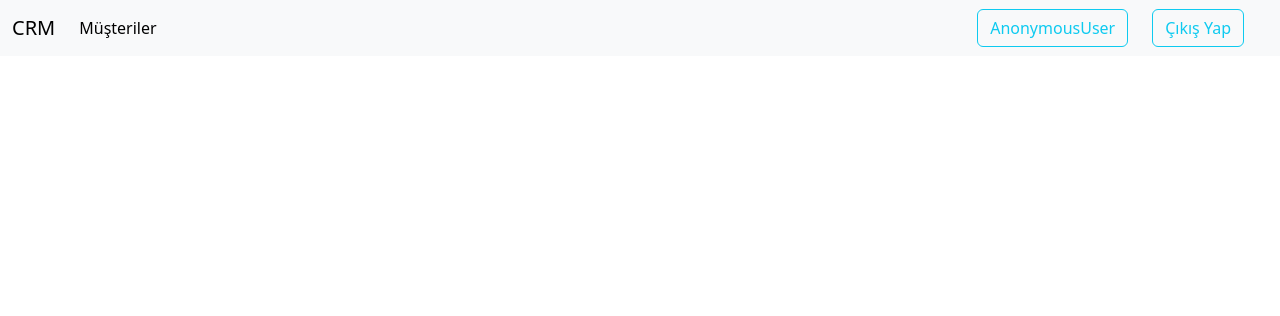
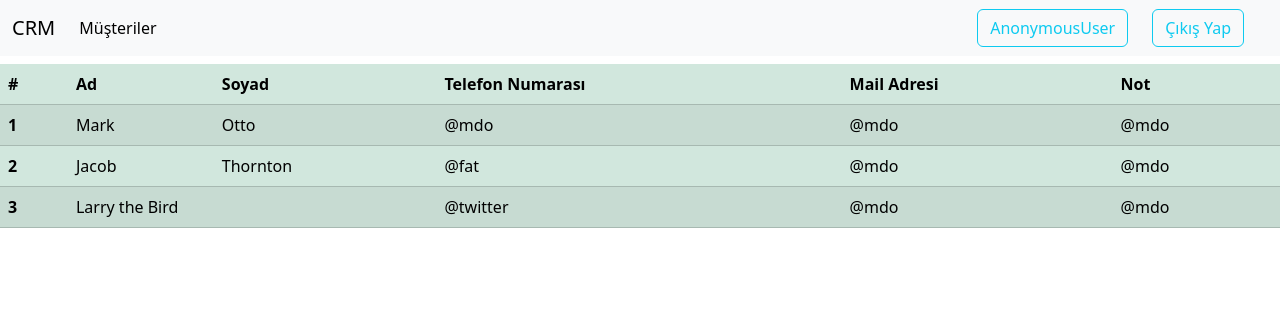
Before and after one commit to eliftubakorkmaz/CRMApp, a Django app: page /musteriler/ in a window 1280 px wide. Shown: the top 316 px of the page. Run offline with Django 4.2, Linux system fonts and the light colour scheme.

Commit message:
guncelhal

```diff
--- a/CRMApp/crm_app/static/style.css
+++ /dev/null
@@ -1,5 +0,0 @@
-* {
-    margin: 0;
-    padding: 0;
-    box-sizing: border-box;
-}
--- a/CRMApp/crm_app/templates/index.html
+++ b/CRMApp/crm_app/templates/index.html
@@ -5,9 +5,6 @@
     <meta charset="UTF-8">
     <meta name="viewport" content="width=device-width, initial-scale=1.0">
     <title>CRM App</title>
-
-    <!-- External CSS -->
-    <link rel="stylesheet" href="{% static 'style.css' %}">
 
     <!-- Bootstrap CDN -->
     <link href="https://cdn.jsdelivr.net/npm/bootstrap@5.3.1/dist/css/bootstrap.min.css" rel="stylesheet" integrity="sha384-4bw+/aepP/YC94hEpVNVgiZdgIC5+VKNBQNGCHeKRQN+PtmoHDEXuppvnDJzQIu9" crossorigin="anonymous">
--- a/CRMApp/crm_app/templates/musteriler.html
+++ b/CRMApp/crm_app/templates/musteriler.html
@@ -5,9 +5,6 @@
     <meta charset="UTF-8">
     <meta name="viewport" content="width=device-width, initial-scale=1.0">
     <title>Musteriler</title>
-
-    <!-- External CSS -->
-    <link rel="stylesheet" href="{% static 'style.css' %}">
 
     <!-- Bootstrap CDN -->
     <link href="https://cdn.jsdelivr.net/npm/bootstrap@5.3.1/dist/css/bootstrap.min.css" rel="stylesheet" integrity="sha384-4bw+/aepP/YC94hEpVNVgiZdgIC5+VKNBQNGCHeKRQN+PtmoHDEXuppvnDJzQIu9" crossorigin="anonymous">
@@ -39,5 +36,43 @@
     </div>
   </div>
 </nav>
+<!-- Müşteri table-->
+<table class="table table-success table-striped mt-2">
+  <thead>
+    <tr>
+      <th scope="col-2">#</th>
+      <th scope="col-2">Ad</th>
+      <th scope="col-2">Soyad</th>
+      <th scope="col-2">Telefon Numarası</th>
+      <th scope="col-2">Mail Adresi</th>
+      <th scope="col-2">Not</th>
+    </tr>
+  </thead>
+  <tbody>
+    <tr>
+      <th scope="row">1</th>
+      <td>Mark</td>
+      <td>Otto</td>
+      <td>@mdo</td>
+      <td>@mdo</td>
+      <td>@mdo</td>
+    </tr>
+    <tr>
+      <th scope="row">2</th>
+      <td>Jacob</td>
+      <td>Thornton</td>
+      <td>@fat</td>
+      <td>@mdo</td>
+      <td>@mdo</td>
+    </tr>
+    <tr>
+      <th scope="row">3</th>
+      <td colspan="2">Larry the Bird</td>
+      <td>@twitter</td>
+      <td>@mdo</td>
+      <td>@mdo</td>
+    </tr>
+  </tbody>
+</table>
 </body>
 </html>
--- /dev/null
+++ b/CRMApp/crm_app/urls.py
@@ -0,0 +1,6 @@
+from django.urls import path
+from .views import *
+
+urlpatterns = [
+    path('', index, name='index')
+]
```
Also changed, not shown: CRMApp/crm_app/templates/register.html (+8 -4 lines), CRMApp/db.sqlite3.
